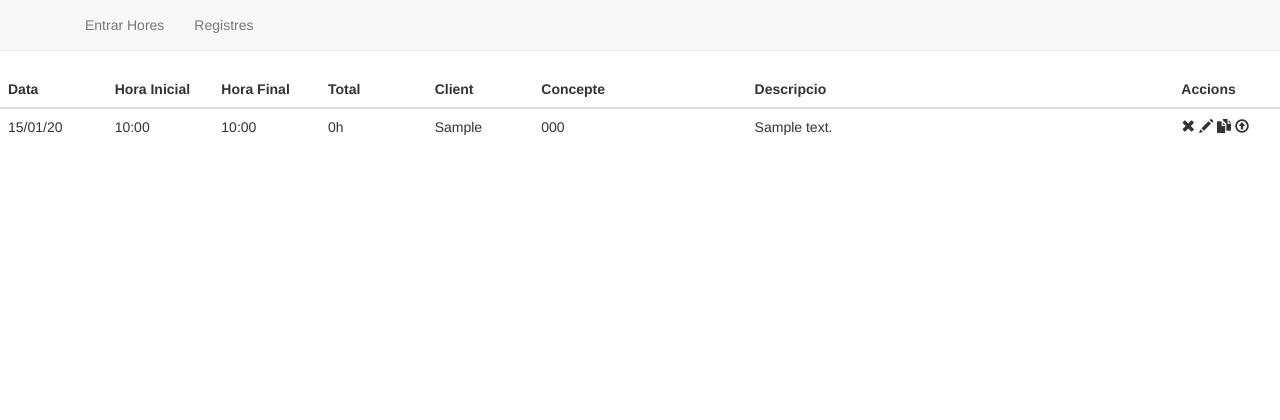
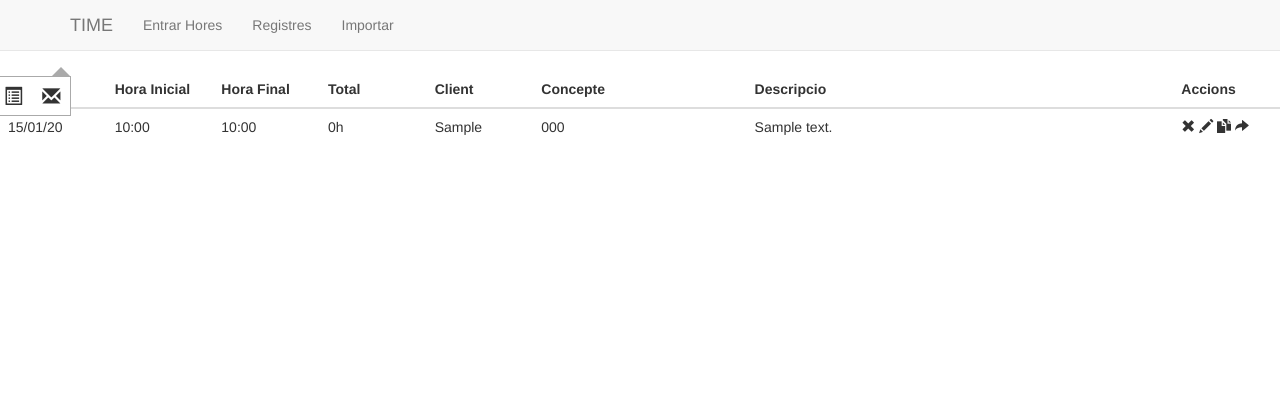
Before and after one commit to nistadev/jobcro, a PHP site: page /index.php?page=registres in a window 1280 px wide. Shown: the top 420 px of the page. Run offline with PHP 8.4, Linux system fonts and the light colour scheme; tables that the repository leaves empty hold one stand-in row (values such as "Sample post").

Commit message:
comensar importador, comensar accio compartir

```diff
--- a/time/css/style.css
+++ b/time/css/style.css
@@ -2,6 +2,11 @@ body{
     font-size: 14px;
 }
 #formulari-hores {
+    max-width: 600px;
+    margin: 0 auto;
+    text-align: left;
+}
+#formulari-importacio {
     max-width: 600px;
     margin: 0 auto;
     text-align: left;
@@ -73,3 +78,43 @@ body{
 	height: 50px;
 	display: block;
 }
+
+
+.enviar-registre-opcions{
+    position: relative;
+    width: 0;
+    height: 0;
+    font-size: 1.3em;
+}
+
+.enviar-registre-opcions .opcions {
+    position: absolute;
+    background: #fff;
+    top: 5px;
+    left: -7px;
+    border: 1px solid #aaa;
+    display: flex;
+    align-items: flex-start;
+    justify-content: space-around;
+}
+.enviar-registre-opcions .opcions:after {
+    bottom: 100%;
+    right: -1px;
+    border: solid transparent;
+    content: " ";
+    height: 0;
+    width: 0;
+    position: absolute;
+    pointer-events: none;
+    border-color: rgba(79, 213, 64, 0);
+    border-bottom-color: #aaa;
+    border-width: 10px;
+}
+
+.enviar-registre-opcions .opcions span{
+    padding: 10px;
+    top: 0;
+}
+.enviar-registre-opcions .opcions span:hover{
+    background-color: #aaa;
+}
--- a/time/header.php
+++ b/time/header.php
@@ -1,5 +1,5 @@
 <!DOCTYPE html>
-<html>
+<html lang="ca">
 <head>
     <title>TIME - Your Professional Job Timer</title>
     <link rel="stylesheet" type="text/css" href="css/style.css">
@@ -14,7 +14,7 @@
 </header>
 <nav class="navbar navbar-default navbar-static-top" role="navigation">
     <div class="container">
-        <!-- <a class="navbar-brand" href="index.php?page=inici">TIME</a> -->
+        <a class="navbar-brand" href="index.php?page=inici">TIME</a>
         <ul class="nav navbar-nav text-center">
             <li>
                 <a href="index.php?page=entra_hores">Entrar Hores</a>
@@ -22,6 +22,9 @@
             <li>
                 <a href="index.php?page=registres">Registres</a>
             </li>
+            <li>
+                <a href="index.php?page=importar">Importar</a>
+            </li>
         </ul>
     </div>
 </nav>
--- a/time/index.php
+++ b/time/index.php
@@ -6,23 +6,15 @@
     $page = $_GET["page"];
 
     if (isset($page) && $page != "") {
-
-        if ($page == "entra_hores") {
-            $miss = $_GET["msg"];
-
-            include("formularis/entrar_hores.php");
-
-        } else if ($page == "registres") {
-            include("connection.php");
-            if(!$conn){
-                    echo "Error al connectar amb la base de dades.<br/>";
-                    exit();
-                } else {
-                    include("taules/registres.php");
-                } ?>
-        <?php } else if ($page == "contrasenya_perduda") {
-            include("lost_password.php");
-        }
+        include("connection.php");
+        if ($page == "entra_hores")
+            include("pagines/formularis/entrar_hores.php");
+        else if ($page == "registres")
+            include("pagines/registres.php");
+        elseif ($page == "importar")
+            include("pagines/importador.php");
+        elseif ($page == "inici")
+            include("pagines/inici.php");
 
     } else {
         echo "<h1>Error 404: Pagina no trobada</h1>";
--- a/time/js/accionsregistres.js
+++ b/time/js/accionsregistres.js
@@ -208,4 +208,34 @@ $(document).ready(function(){
         copiaRegistre();
     });
 
+    accions.on('click', '#enviar-registre', function(){
+        var registre = $(this).parent().parent().find("td").toArray(),
+            vregistre = [],
+            aquest = this;
+        registre.pop();
+        registre = $(registre);
+        registre.each(function(){return vregistre.push($(this).text().trim());});
+
+        //formatem el text perque sigui com volguem
+        registreFormatat = "["+vregistre[0]+"]\n"+
+                            vregistre[1]+"->"+vregistre[2]+" = "+vregistre[3]+";"+
+                            vregistre[4]+"; "+vregistre[5]+"; "+vregistre[6]+".";
+
+
+        var caixa = $(this).parent().find(".enviar-registre-opcions");
+        console.log(caixa.length);
+        if (caixa.length > 0) caixa.remove();
+        else $(this).parent().append(`
+            <div class="enviar-registre-opcions">
+                <div class="opcions">
+                    <span class="glyphicon glyphicon-list-alt"></span>
+                    <span class="glyphicon glyphicon-envelope"></span>
+                </div>
+            </div>
+        `);
+
+
+
+    });
+
 });
--- a/time/js/entrahores.js
+++ b/time/js/entrahores.js
@@ -37,8 +37,9 @@ $(document).ready(function(){
 
     form.submit(function(e){
         e.preventDefault();
-        $.post("entra_hores.php", $(this).serialize())
-            .done(function(){
+        $.post("pagines/entra_hores.php", $(this).serialize())
+            .done(function(dades){
+                console.log(dades);
                 document.getElementById("formulari-hores").reset();
                 document.getElementById('data').valueAsDate = new Date();
                 missatgeError.html("<span style='color: green;'>Dades enviades!</span>").show().fadeOut(2000);
--- a/time/formularis/entrar_hores.php
+++ b/time/pagines/formularis/entrar_hores.php
@@ -31,5 +31,4 @@
         </div>
     </div>
 </form>
-
 <script src="js/entrahores.js"></script>
--- /dev/null
+++ b/time/pagines/inici.php
@@ -0,0 +1 @@
+<h1 class="text-center">TIME: Record your job working time in a record time!</h1>
--- a/time/taules/registres.php
+++ b/time/pagines/registres.php
@@ -1,5 +1,5 @@
 <div id="taula-registres">
-    <div class="table-responsive">
+    <div class="table-respodnsive">
         <table class="table table-hover">
             <thead>
                 <tr>
@@ -43,8 +43,14 @@
                             <span id="eliminar-registre" class="glyphicon glyphicon-remove" title="Elimina registre"></span>
                             <span id="editar-registre" class="glyphicon glyphicon-pencil" title="Edita registre"></span>
                             <span id="copia-registre" class="glyphicon glyphicon-duplicate" title="Copia registre"></span>
-                            <span id="enviar-registre" class="glyphicon glyphicon-upload" title="Envia i elimina"></span>
+                            <span id="enviar-registre" class="glyphicon glyphicon-share-alt" title="Envia i elimina"></span>
                         </td>
+                        <div class="enviar-registre-opcions">
+                            <div class="opcions">
+                                <span class="glyphicon glyphicon-list-alt excel"></span>
+                                <span class="glyphicon glyphicon-envelope mail"></span>
+                            </div>
+                        </div>
                     </tr>
             <?php } ?>
             </tbody>
```
Also changed, not shown: time/entra_hores.php (deleted, +0 -37 lines), time/js/importador.js (added, +42 -0 lines), time/pagines/entra_hores.php (added, +24 -0 lines), time/pagines/importador.php (added, +8 -0 lines), time/accions.php (indentation only), 3 other files.
